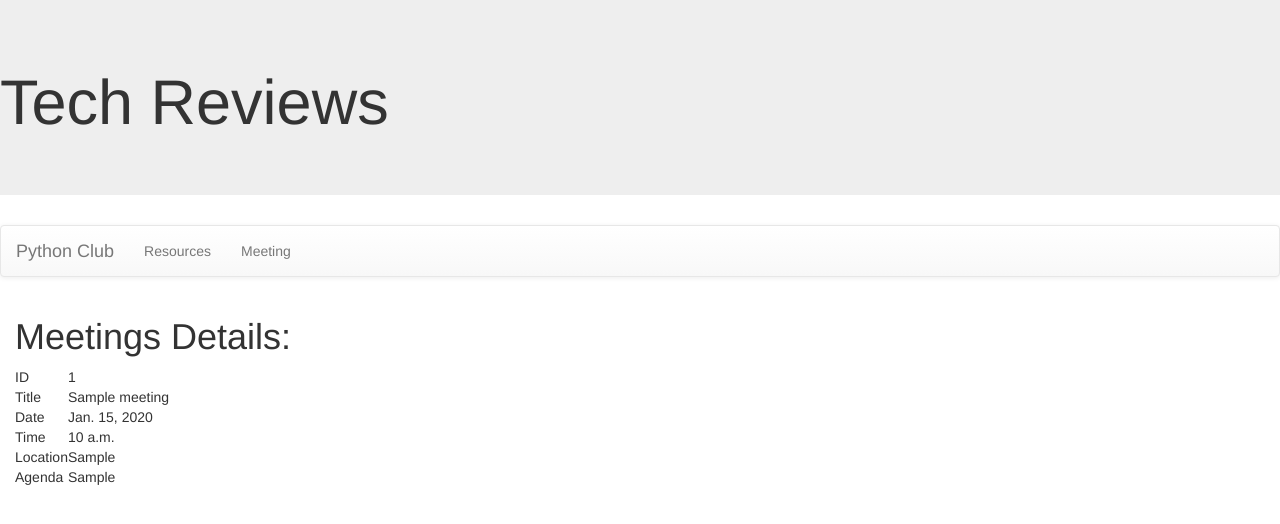
After one commit to Hongbin-L/It112-S2021, a Django app: page /Club/meetingDetail/1 in a window 1280 px wide. The commit adds this page. Shown: the top 524 px of the page. Run offline with Django 3.2, Linux system fonts and the light colour scheme; tables that the repository leaves empty hold one stand-in row (values such as "Sample post"); some libraries are stand-ins or nearby versions.

Commit message:
Assignment week 6

```diff
--- a/Club/templates/base.html
+++ b/Club/templates/base.html
@@ -16,8 +16,8 @@
 <a class="navbar-brand" href="{% url 'index' %}">Python Club</a>
 </div>
 <ul class="nav navbar-nav">
-  <li><a href="{% url 'getResource' %}">Resources</a></li>
-<li>Dummy</li>
+<li><a href="{% url 'getResource' %}">Resources</a></li>
+<li><a href="{% url 'getMeeting' %}">Meeting</a></li>
 </ul>
 </div>
 </nav>
--- /dev/null
+++ b/Club/templates/club/meetingDetails.html
@@ -0,0 +1,29 @@
+{% extends 'base.html' %} {% block content %}
+<h1>Meetings Details:</h1>
+<table class="met-table">
+  <tr>
+    <td>ID</td>
+    <td>{{details.id}}</td>
+  </tr>
+  <tr class="met-bgcolor">
+    <td>Title</td>
+    <td>{{details.title}}</td>
+  </tr>
+  <tr>
+    <td>Date</td>
+    <td>{{details.date}}</td>
+  </tr>
+  <tr class="met-bgcolor">
+    <td>Time</td>
+    <td>{{details.time}}</td>
+  </tr>
+  <tr>
+    <td>Location</td>
+    <td>{{details.location}}</td>
+  </tr>
+  <tr class="met-bgcolor">
+    <td>Agenda</td>
+    <td>{{details.Agenda}}</td>
+  </tr>
+</table>
+{% endblock %}
--- a/Club/urls.py
+++ b/Club/urls.py
@@ -4,4 +4,6 @@ from .import views
 urlpatterns = [
     path('', views.index, name='index'),
     path('getResource', views.getResource, name='getResource'),
+    path('getMeeting', views.getMeeting, name='getMeeting'),
+    path('meetingDetail/<int:id>', views.meetingDetails, name='meetingDetails'),
 ]
--- a/Club/views.py
+++ b/Club/views.py
@@ -1,4 +1,4 @@
-from django.shortcuts import render
+from django.shortcuts import get_object_or_404, render
 from .models import Resource, Meeting
 
 # Create your views here.
@@ -8,3 +8,11 @@ def index(request):
 def getResource(request):
     res = Resource.objects.all()
     return render(request, 'club/Resource.html', {"Resource": res})
+
+def getMeeting(request):
+    met = Meeting.objects.values('id', 'title')
+    return render(request, 'club/Meeting.html', {"Meetings": met})
+
+def meetingDetails(request, id):
+    details = get_object_or_404(Meeting, pk=id)
+    return render(request, 'club/meetingDetails.html', {"details": details})
```
Also changed, not shown: Club/templates/club/Meeting.html (added, +17 -0 lines).
